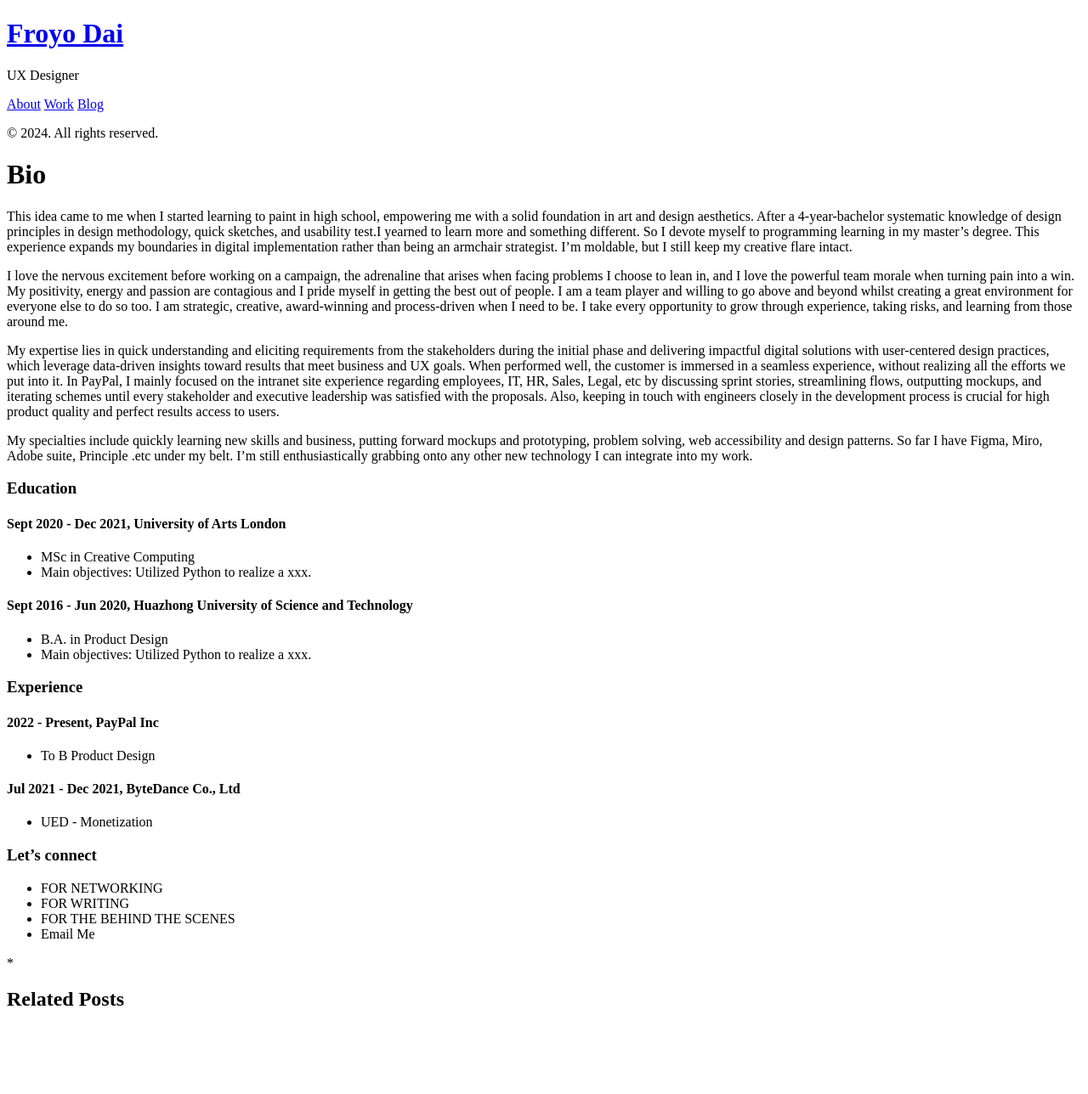
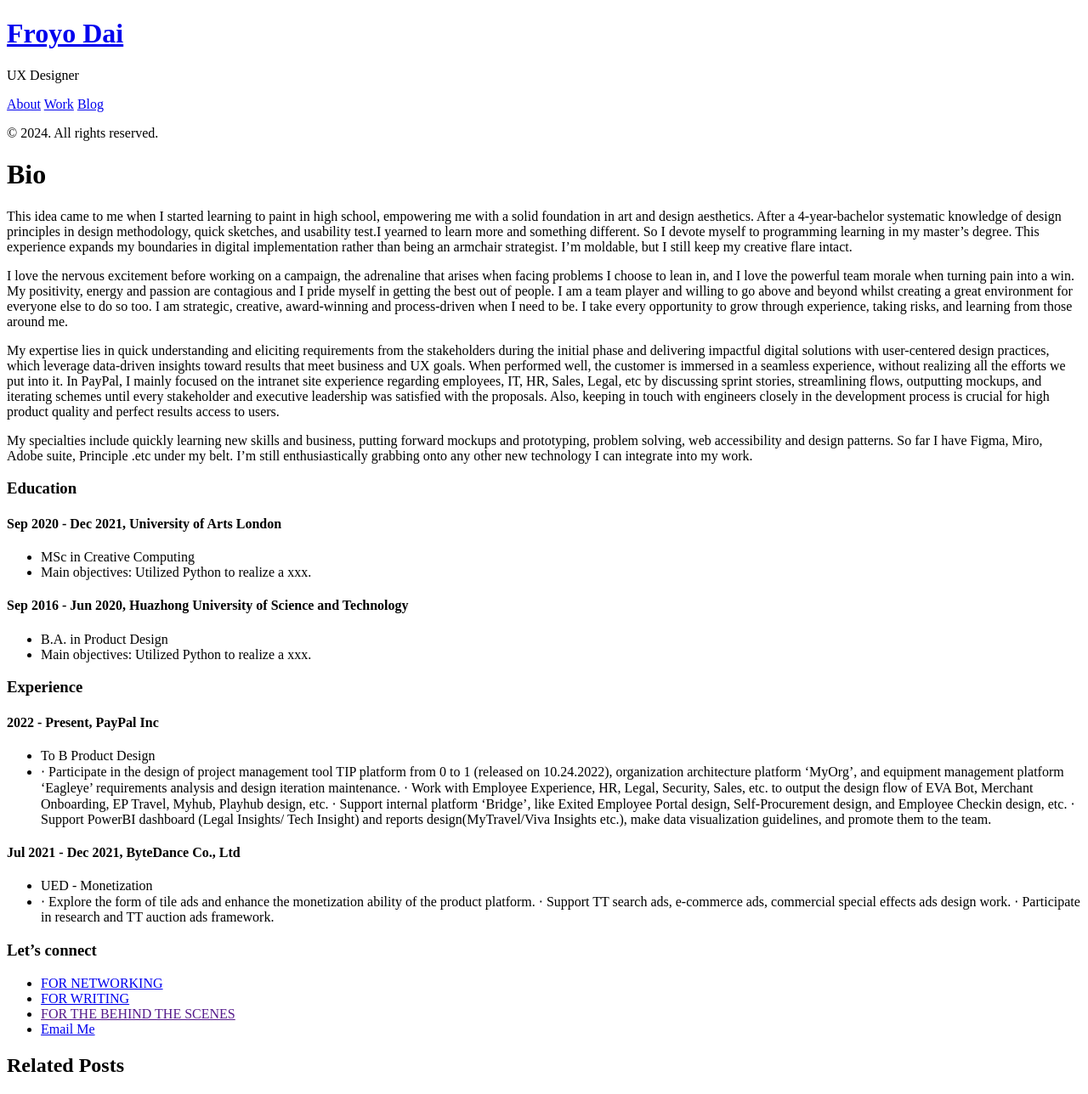
Before and after one commit to YIDAI1111/froyodai.github.io, a Jekyll site: the page built from _posts/2024-08-18-bio.md, in a window 1280 px wide. Shown: the whole page at 85% size. Built offline with Jekyll 4.4.1, drawn with Linux system fonts in a browser that asks for light colours; Markdown is read by kramdown in place of the engine named in the settings; before the commit the page ends 1210 px from its top, so only the background shows below that.

Commit message:
Update 2024-08-18-bio.md

```diff
--- a/_posts/2024-08-18-bio.md
+++ b/_posts/2024-08-18-bio.md
@@ -13,12 +13,12 @@ My specialties include quickly learning new skills and business, putting forward
 
 ### Education
 
-#### Sept 2020 - Dec 2021, University of Arts London
+#### Sep 2020 - Dec 2021, University of Arts London
 
 - MSc in Creative Computing
 - Main objectives: Utilized Python to realize a xxx.
 
-#### Sept 2016 - Jun 2020, Huazhong University of Science and Technology
+#### Sep 2016 - Jun 2020, Huazhong University of Science and Technology
 
 - B.A. in Product Design
 - Main objectives: Utilized Python to realize a xxx.
@@ -28,16 +28,21 @@ My specialties include quickly learning new skills and business, putting forward
 #### 2022 - Present, PayPal Inc
 
 - To B Product Design
+- ⋅ Participate in the design of project management tool TIP platform from 0 to 1 (released on 10.24.2022), organization architecture platform 'MyOrg', and equipment management platform 'Eagleye' requirements analysis and design iteration maintenance.
+  ⋅ Work with Employee Experience, HR, Legal, Security, Sales, etc. to output the design flow of EVA Bot, Merchant Onboarding, EP Travel, Myhub, Playhub design, etc.
+  ⋅ Support internal platform 'Bridge', like Exited Employee Portal design, Self-Procurement design, and Employee Checkin design, etc.
+  ⋅ Support PowerBI dashboard (Legal Insights/ Tech Insight) and reports design(MyTravel/Viva Insights etc.), make data visualization guidelines, and promote them to the team.
 
 #### Jul 2021 - Dec 2021, ByteDance Co., Ltd
 
 - UED - Monetization
+- ⋅ Explore the form of tile ads and enhance the monetization ability of the product platform.
+  ⋅ Support TT search ads, e-commerce ads, commercial special effects ads design work.
+  ⋅ Participate in research and TT auction ads framework.
 
 ### Let's connect
 
-- FOR NETWORKING
-- FOR WRITING
-- FOR THE BEHIND THE SCENES
-- Email Me
-
-*
+- [FOR NETWORKING](www.linkedin.com/in/froyo-dai-8402511b5)
+- [FOR WRITING](https://medium.com/@daiyi2894264120)
+- [FOR THE BEHIND THE SCENES]()
+- [Email Me](mailto:froyodai@outlook.com)
```
Also changed, not shown: README.md.
